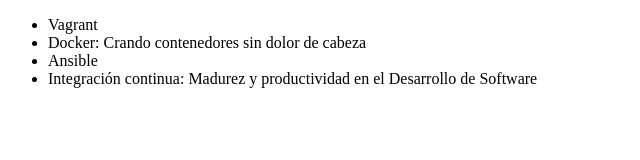
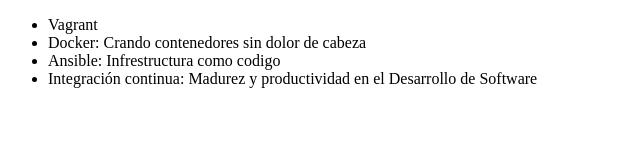
Before and after one commit to AldebaranBR/alura-git, a plain HTML site: page index.html in a window 1280 px wide. Shown: the whole page, without its empty margins (0-640 px from the left). Drawn offline with Linux system fonts and the light colour scheme.

Commit message:
Cambiando el nombre del curso Ansible

```diff
--- a/index.html
+++ b/index.html
@@ -10,7 +10,7 @@
      <ul>
           <li> Vagrant </li>
           <li> Docker: Crando contenedores sin dolor de cabeza </li>
-          <li> Ansible </li>
+          <li> Ansible: Infrestructura como codigo </li>
           <li> Integración continua: Madurez y productividad en el Desarrollo de Software</li>
      </ul>
 </body>
```
